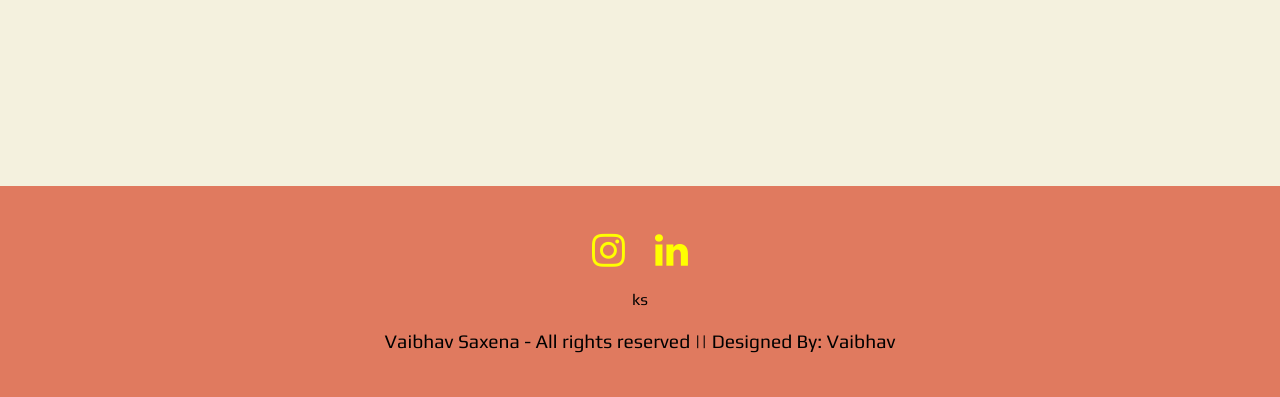
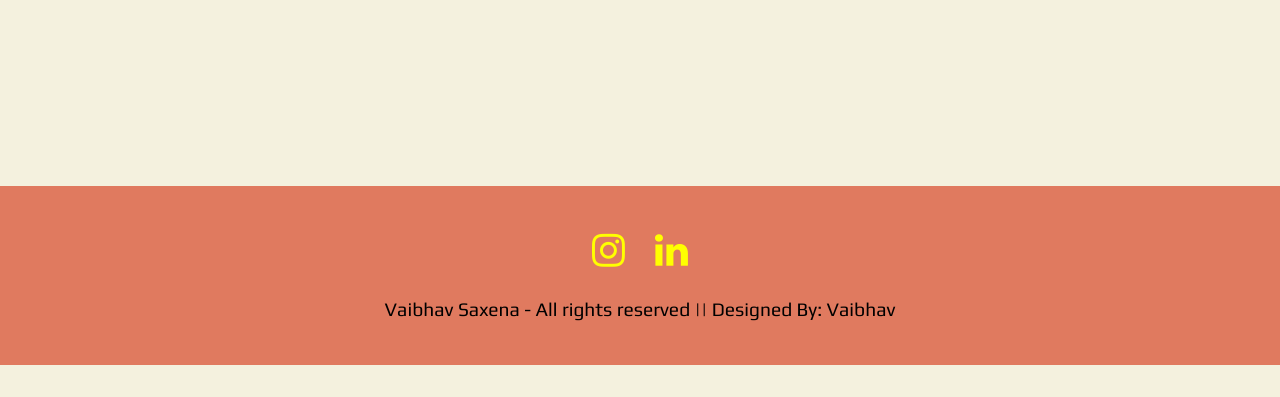
Before and after one commit to vaibahvv/NewVAIBHAV, a plain HTML site: page index.html in a window 1280 px wide. Shown: the part 578-975 px from the top of the page. After the commit the page ends 943 px from the top, so only its background shows below. Drawn offline with Linux system fonts and the light colour scheme.

Commit message:
Update index.html

```diff
--- a/index.html
+++ b/index.html
@@ -63,7 +63,6 @@
 <a href="https://www.linkedin.com/feed/?lidirect=saved"><i class="fa fa-linkedin"></i></a>
 
 </div>
-ks
 <div class="row">
 Vaibhav Saxena - All rights reserved || Designed By: Vaibhav
 </div>
```
